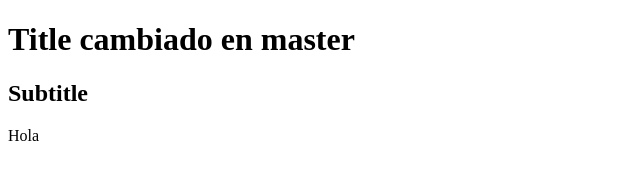
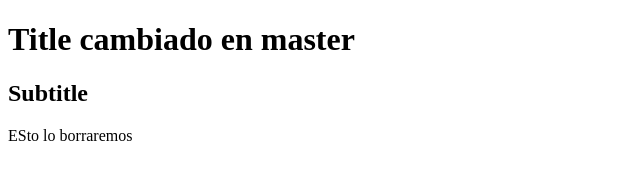
Before and after one commit to israelgs/pagina-web, a plain HTML site: page index.html in a window 1280 px wide. Shown: the whole page, without its empty margins (0-640 px from the left). Drawn offline with Linux system fonts and the light colour scheme.

Commit message:
Cambiamos el cuerpo

```diff
--- a/index.html
+++ b/index.html
@@ -7,6 +7,6 @@
 	<body>
 		<h1>Title cambiado en master</h1>
 		<h2>Subtitle</h2>
-		<p>Hola</p>
+		<p>ESto lo borraremos</p>
 	</body>
 </html>
```
